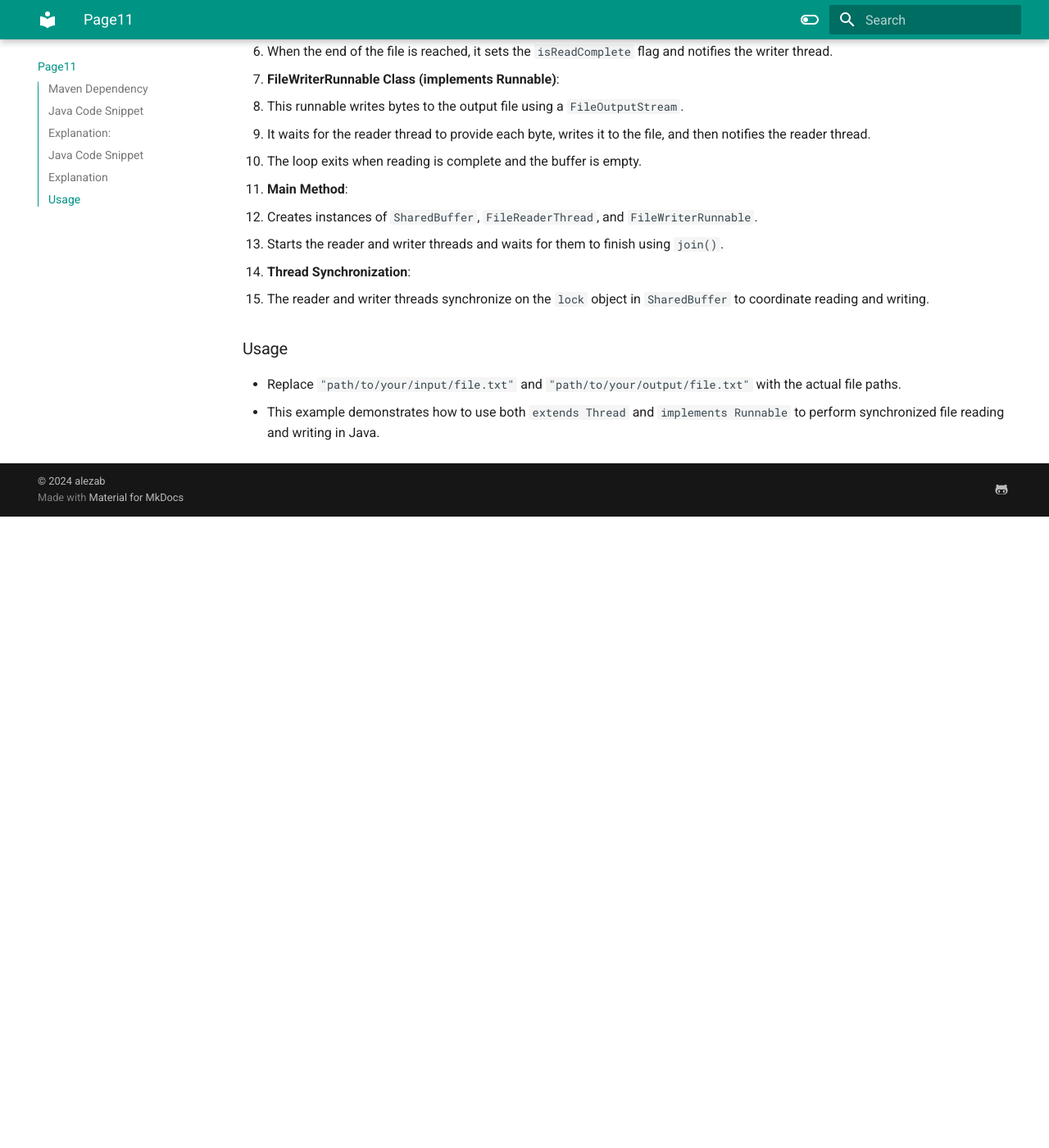
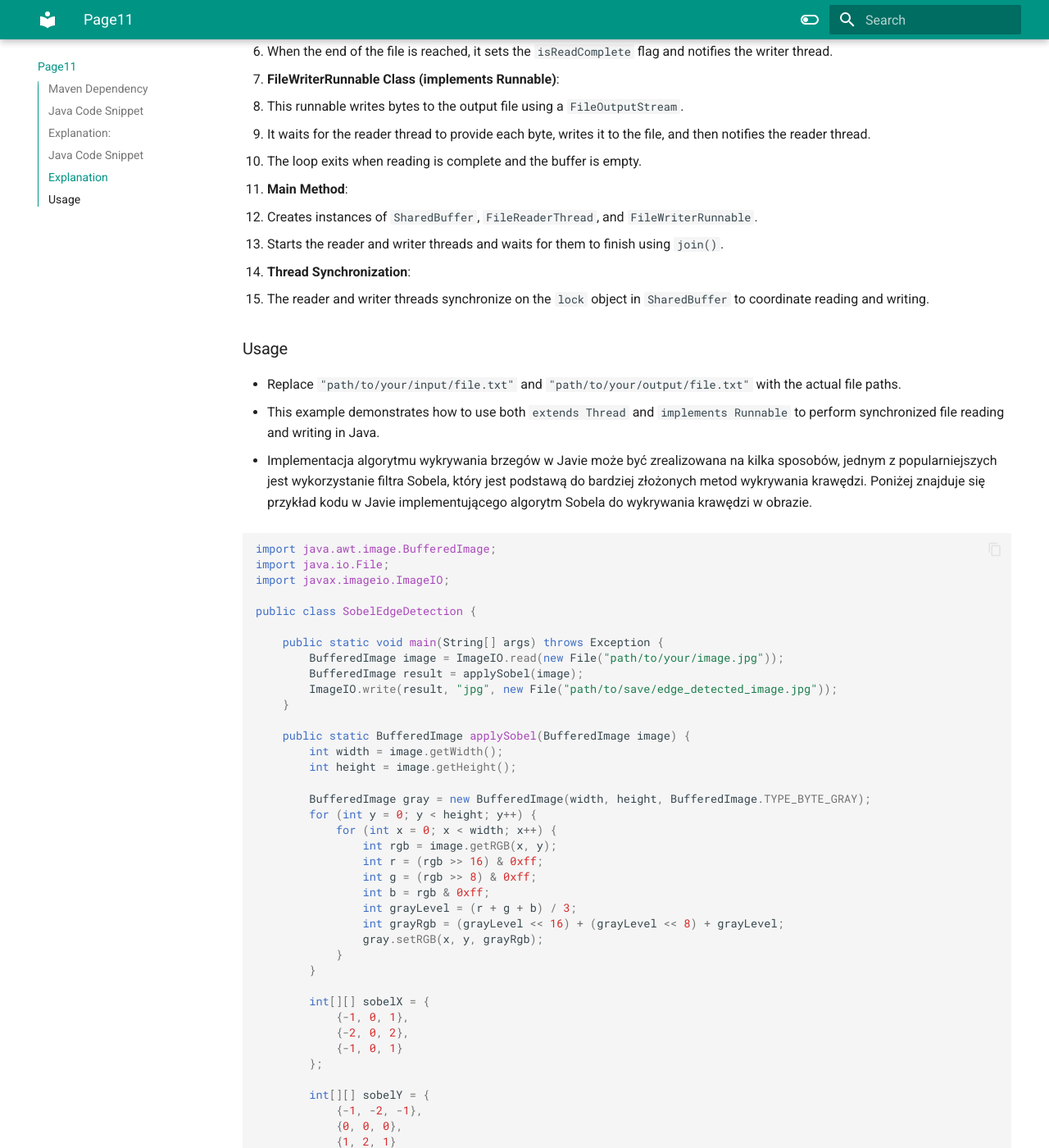
Before and after one commit to alezab/alezab.github.io, an MkDocs documentation site: the page built from docs/page11.md, in a window 1280 px wide and 1400 px high, scrolled down 4895 px. Shown: the whole window at 82% size. Built offline with MkDocs 1.6.1 and Material for MkDocs 9.7.7, drawn with Linux system fonts in a browser that asks for light colours; before the commit the page ends 5525 px from its top, so only the background shows below that; some of the changed text lies outside the part shown.

Commit message:
Update page11.md

````diff
--- a/docs/page11.md
+++ b/docs/page11.md
@@ -234,3 +234,84 @@
 ### Usage
 - Replace `"path/to/your/input/file.txt"` and `"path/to/your/output/file.txt"` with the actual file paths.
 - This example demonstrates how to use both `extends Thread` and `implements Runnable` to perform synchronized file reading and writing in Java.
+
+-
+Implementacja algorytmu wykrywania brzegów w Javie może być zrealizowana na kilka sposobów, jednym z popularniejszych jest wykorzystanie filtra Sobela, który jest podstawą do bardziej złożonych metod wykrywania krawędzi. Poniżej znajduje się przykład kodu w Javie implementującego algorytm Sobela do wykrywania krawędzi w obrazie.
+
+```java
+import java.awt.image.BufferedImage;
+import java.io.File;
+import javax.imageio.ImageIO;
+
+public class SobelEdgeDetection {
+
+    public static void main(String[] args) throws Exception {
+        BufferedImage image = ImageIO.read(new File("path/to/your/image.jpg"));
+        BufferedImage result = applySobel(image);
+        ImageIO.write(result, "jpg", new File("path/to/save/edge_detected_image.jpg"));
+    }
+
+    public static BufferedImage applySobel(BufferedImage image) {
+        int width = image.getWidth();
+        int height = image.getHeight();
+
+        BufferedImage gray = new BufferedImage(width, height, BufferedImage.TYPE_BYTE_GRAY);
+        for (int y = 0; y < height; y++) {
+            for (int x = 0; x < width; x++) {
+                int rgb = image.getRGB(x, y);
+                int r = (rgb >> 16) & 0xff;
+                int g = (rgb >> 8) & 0xff;
+                int b = rgb & 0xff;
+                int grayLevel = (r + g + b) / 3;
+                int grayRgb = (grayLevel << 16) + (grayLevel << 8) + grayLevel;
+                gray.setRGB(x, y, grayRgb);
+            }
+        }
+
+        int[][] sobelX = {
+            {-1, 0, 1},
+            {-2, 0, 2},
+            {-1, 0, 1}
+        };
+
+        int[][] sobelY = {
+            {-1, -2, -1},
+            {0, 0, 0},
+            {1, 2, 1}
+        };
+
+        BufferedImage edgeImage = new BufferedImage(width, height, BufferedImage.TYPE_BYTE_GRAY);
+
+        for (int y = 1; y < height - 1; y++) {
+            for (int x = 1; x < width - 1; x++) {
+                int gx = 0;
+                int gy = 0;
+
+                for (int i = -1; i <= 1; i++) {
+                    for (int j = -1; j <= 1; j++) {
+                        int grayLevel = (gray.getRGB(x + j, y + i) & 0xff);
+                        gx += sobelX[i + 1][j + 1] * grayLevel;
+                        gy += sobelY[i + 1][j + 1] * grayLevel;
+                    }
+                }
+
+                int g = (int) Math.sqrt(gx * gx + gy * gy);
+                g = g > 255 ? 255 : g;
+                int edgeRgb = (g << 16) + (g << 8) + g;
+                edgeImage.setRGB(x, y, edgeRgb);
+            }
+        }
+
+        return edgeImage;
+    }
+}
+```
+
+Powyższy kod wykonuje następujące kroki:
+1. Wczytuje obraz z pliku.
+2. Konwertuje obraz na skalę szarości.
+3. Stosuje filtr Sobela w kierunkach X i Y.
+4. Kombinuje wyniki z filtrów X i Y, aby uzyskać ostateczny wynik krawędziowy.
+5. Zapisuje wynikowy obraz do pliku.
+
+Pamiętaj, aby podmienić `"path/to/your/image.jpg"` i `"path/to/save/edge_detected_image.jpg"` na odpowiednie ścieżki do pliku wejściowego i wyjściowego.
````
